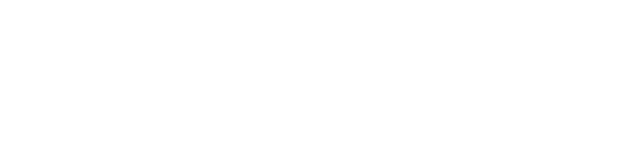
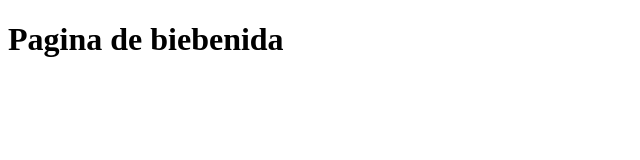
Before and after one commit to Onelys/Core-git1, a plain HTML site: page index.html in a window 1280 px wide. Shown: the whole page, without its empty margins (0-640 px from the left). Drawn offline with Linux system fonts and the light colour scheme.

Commit message:
Update index.html

```diff
--- a/index.html
+++ b/index.html
@@ -7,6 +7,6 @@
     <title>Document</title>
 </head>
 <body>
-
+    <h1>Pagina de biebenida</h1>
 </body>
 </html>
```
